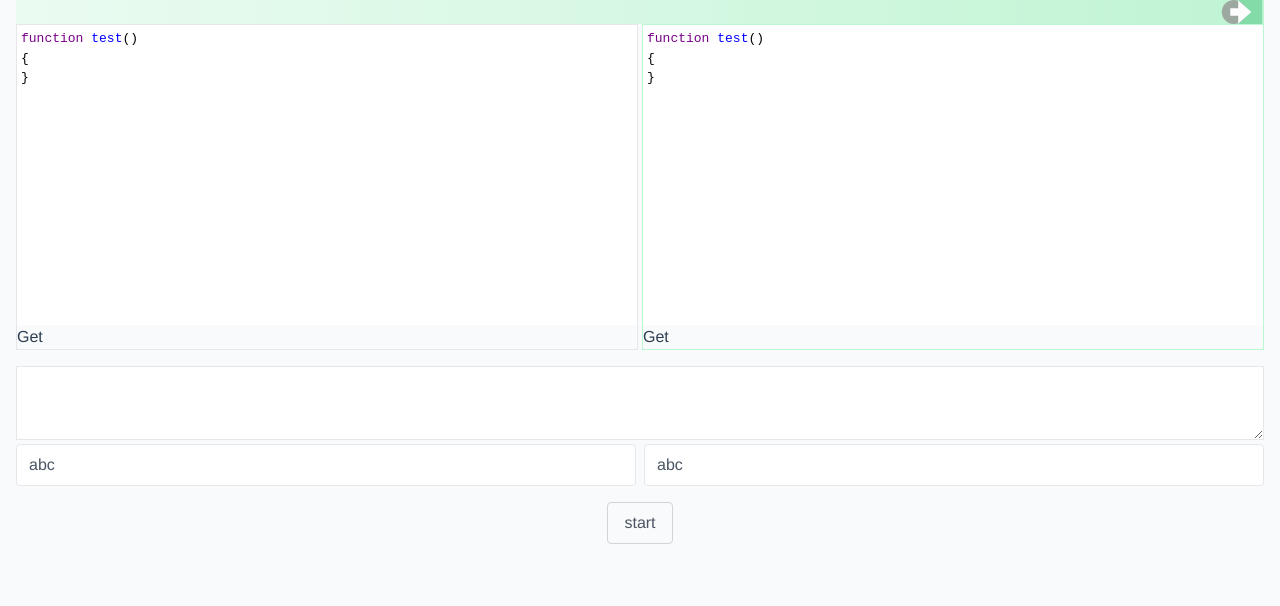
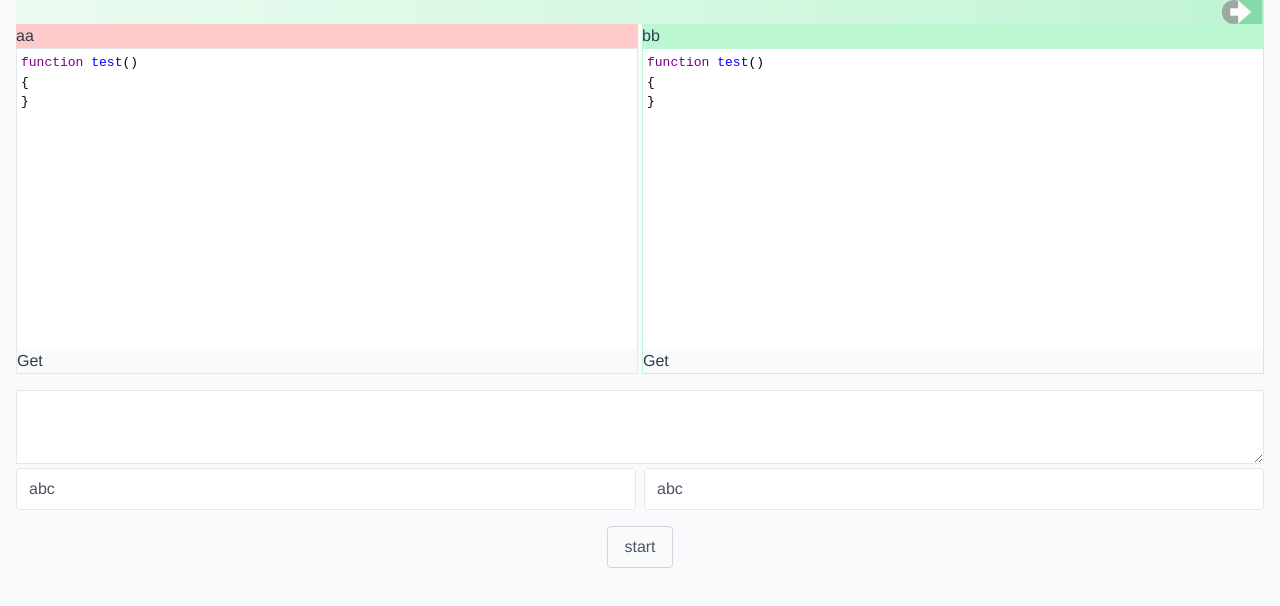
Before and after one commit to maxzz/revue-playground, a Vue app: page / in a window 1280 px wide. Shown: the top 606 px of the page. Built offline with nearby package versions, Linux system fonts and the light colour scheme.

Commit message:
Feature: add splitter component

```diff
--- a/src/components/Editors.vue
+++ b/src/components/Editors.vue
@@ -1,4 +1,13 @@
 <template>
+    <SplitPane>
+        <template v-slot:a>
+            aa
+        </template>
+        <template v-slot:b>
+            bb
+        </template>
+    </SplitPane>
+
     <div class="split-panel flex px-4">
         <Editor class="flex-1 border border-gray-200" />
         <div class="flex-grow-0 flex-shring-0 w-1"></div>
@@ -23,10 +32,11 @@
     import { start } from './convert';
     import { useToast } from "vue-toastification";
     import Editor from './Editor.vue';
+    import SplitPane from './SplitPane.vue';
 
     export default defineComponent({
         props: {},
-        components: { Editor },
+        components: { Editor, SplitPane },
         setup: () => {
             console.log('start');
 
--- /dev/null
+++ b/src/components/SplitPane.vue
@@ -0,0 +1,25 @@
+<template>
+    <div class="flex px-4">
+        <div class="flex-1 bg-red-200">
+            <slot name="a">
+                default a
+            </slot>
+        </div>
+        <div class="devider w-1 flex-grow-0 flex-shrink-0"></div>
+        <div class="flex-1 bg-green-200">
+            <slot name="b">
+                default b
+            </slot>
+        </div>
+    </div>
+</template>
+
+<script lang="ts">
+    import { defineComponent } from "vue";
+
+    export default defineComponent({
+        setup() {
+            return {};
+        },
+    });
+</script>
```
